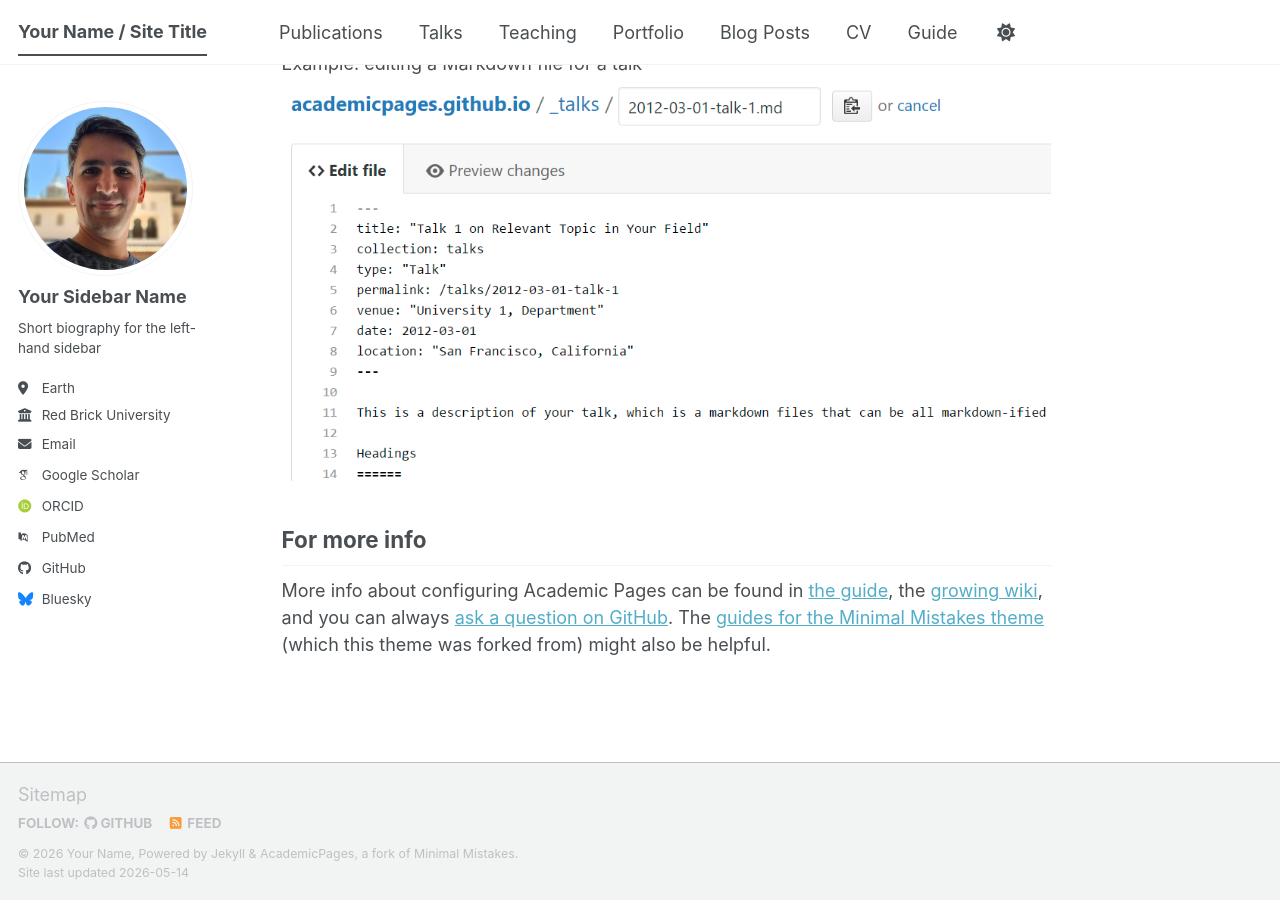
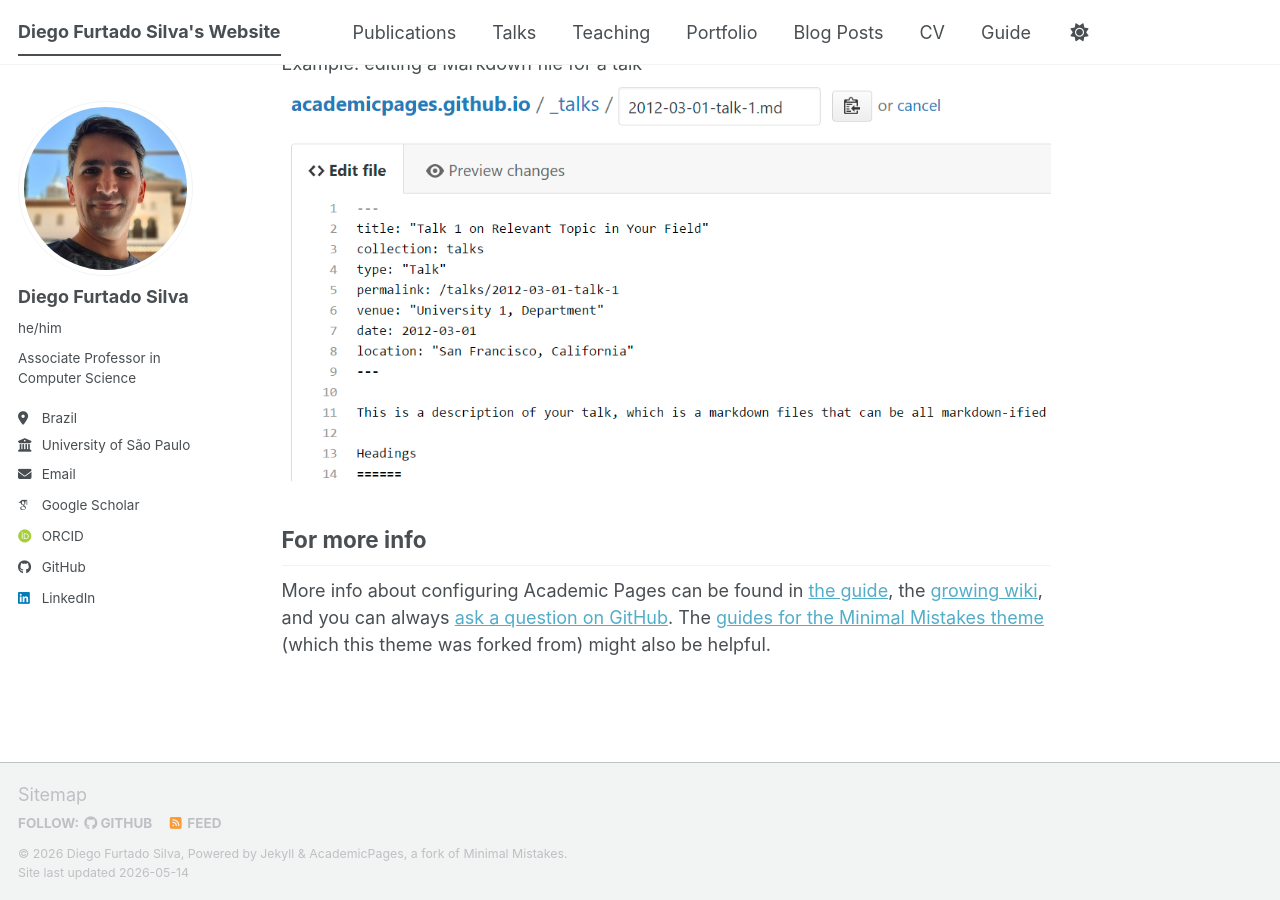
Before and after one commit to diegofurts/diegofurts.github.io, a Jekyll site: the page built from _pages/about.md, in a window 1280 px wide and 900 px high, scrolled down 2720 px. Built offline with Jekyll 4.4.1, drawn with Linux system fonts in a browser that asks for light colours; some web fonts are replaced; a script bundle is joined from its source files by our own code; library files that are not in the unit come from our copies.

Commit message:
Update _config.yml

```diff
--- a/_config.yml
+++ b/_config.yml
@@ -9,14 +9,14 @@
 # Basic Site Settings
 locale                   : "en-US"
 site_theme               : "default" # The available themes options are "default", "air", "sunrise", "mint", "dirt" and "contrast"
-title                    : "Your Name / Site Title"
+title                    : "Diego Furtado Silva's Website"
 title_separator          : "-"
-name                     : &name "Your Name"
-description              : &description "Your Name's academic portfolio"   # Update this with a general description of your site, this is the default if not overridden by a page
+name                     : &name "Diego Furtado Silva"
+description              : &description "Diego Furtado Silva's academic portfolio"   # Update this with a general description of your site, this is the default if not overridden by a page
 url                      : https://academicpages.github.io # The base hostname & protocol for your site e.g. "https://[your GitHub username].github.io",
                                                            # or if you already have some other page hosted on Github then use "https://[your GitHub username].github.io/[Your Repo Name]"
 baseurl                  : "" # the subpath of your site, e.g. "/blog"
-repository               : "academicpages/academicpages.github.io"
+repository               : "diegofurts.github.io/"
 
 # Site Author - The following control what appear as part of the author content on the side bar.
 #               If a field is blank the icon and link will not appear, otherwise it will be shown.
@@ -24,24 +24,24 @@ repository               : "academicpages/academicpages.github.io"
 author:
   # Biographic information
   avatar           : "profile.png"
-  name             : "Your Sidebar Name"
-  pronouns         : # example: "she/her"
-  bio              : "Short biography for the left-hand sidebar"
-  location         : "Earth"
-  employer         : "Red Brick University"
+  name             : "Diego Furtado Silva"
+  pronouns         : "he/him "# example: "she/her"
+  bio              : "Associate Professor in Computer Science"
+  location         : "Brazil"
+  employer         : "University of São Paulo"
   uri              : # URL
-  email            : "none@example.org"
+  email            : "diegofsilva@usp.br"
 
   # Academic websites
   academia         : # URL
   arxiv            : # URL - Update with the correct link to your profile
-  googlescholar    : "https://scholar.google.com/citations?user=PS_CX0AAAAAJ"
+  googlescholar    : "https://scholar.google.com/citations?user=HXu5lB4AAAAJ"
   inspire-hep      : # URL
   impactstory      : # URL
-  orcid            : "https://orcid.org/yourorcidurl"
+  orcid            : "https://orcid.org/0000-0002-5184-9413"
   semantic         : # URL
   ssrn             : # URL
-  pubmed           : "https://www.ncbi.nlm.nih.gov/pubmed/?term=john+snow"
+  pubmed           : # URL
   researchgate     : # URL
   scopus           : # URL
   zotero           : # URL
@@ -51,13 +51,13 @@ author:
   bitbucket        : # Username - Update with your username on the site
   codepen          : # Username
   dribbble         : # Username
-  github           : "academicpages"
+  github           : "diegofurts"
   kaggle           : # Username
   stackoverflow    : # User number or user number and name (i.e., use "1" or "1/jeff-atwood")
 
   # Social media
   artstation       : # Username
-  bluesky          : "bsky.app" # Replace this with you Bluesky username
+  bluesky          : # Replace this with you Bluesky username
   facebook         : # Username
   flickr           : # Username
   foursquare       : # Username
@@ -66,7 +66,7 @@ author:
   keybase          : # Username
   instagram        : # Username
   lastfm           : # Username
-  linkedin         : # Username
+  linkedin         : "https://www.linkedin.com/in/diego-furtado-silva-02a54317/" # Username
   mastodon         : # URL
   medium           : # URL
   pinterest        : # Username
@@ -84,8 +84,6 @@ author:
 
 # Publication Category - The following the list of publication categories and their headings
 publication_category:
-  books:
-    title: 'Books'
   manuscripts:
     title: 'Journal Articles'
   conferences:
@@ -138,7 +136,7 @@ yandex_site_verification :
 
 # Social Sharing
 twitter:
-  username               : &twitter
+  username               :
 facebook:
   username               :
   app_id                 :
```
